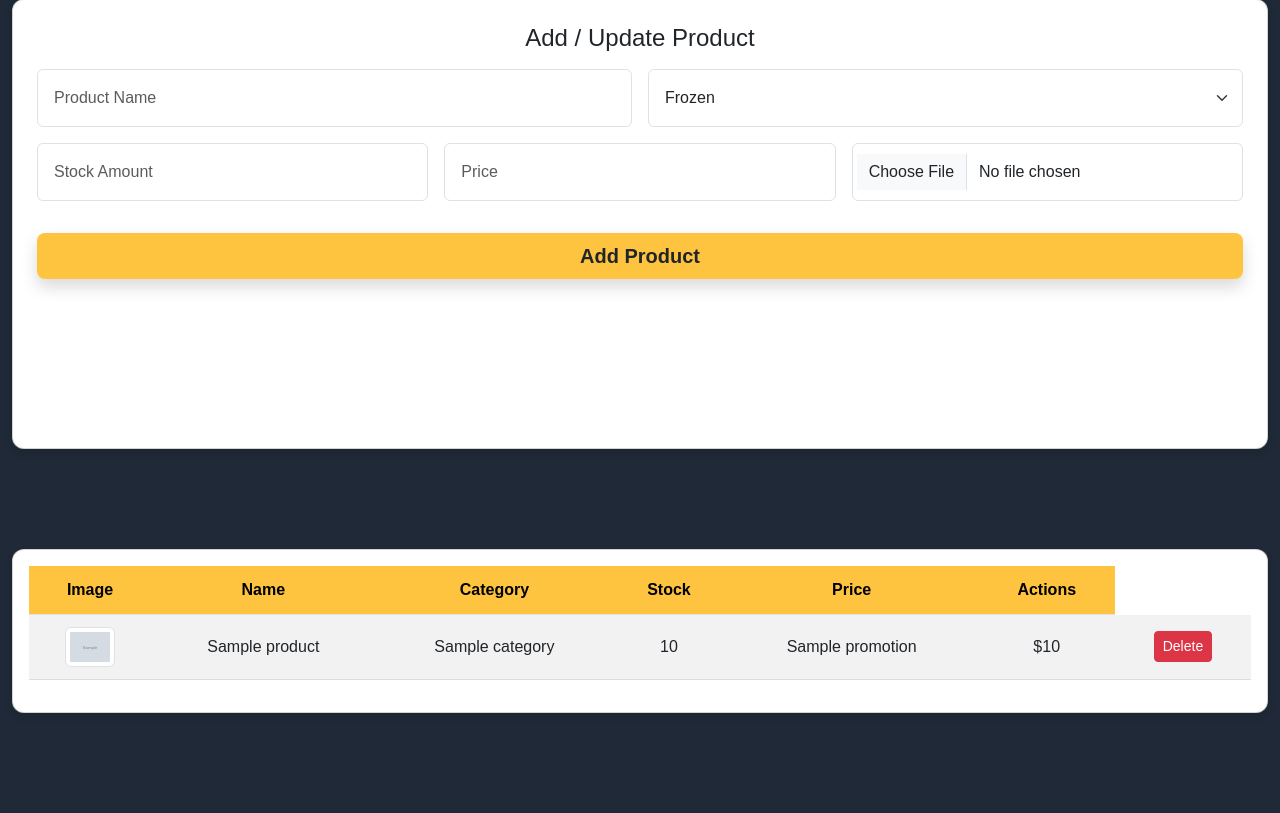
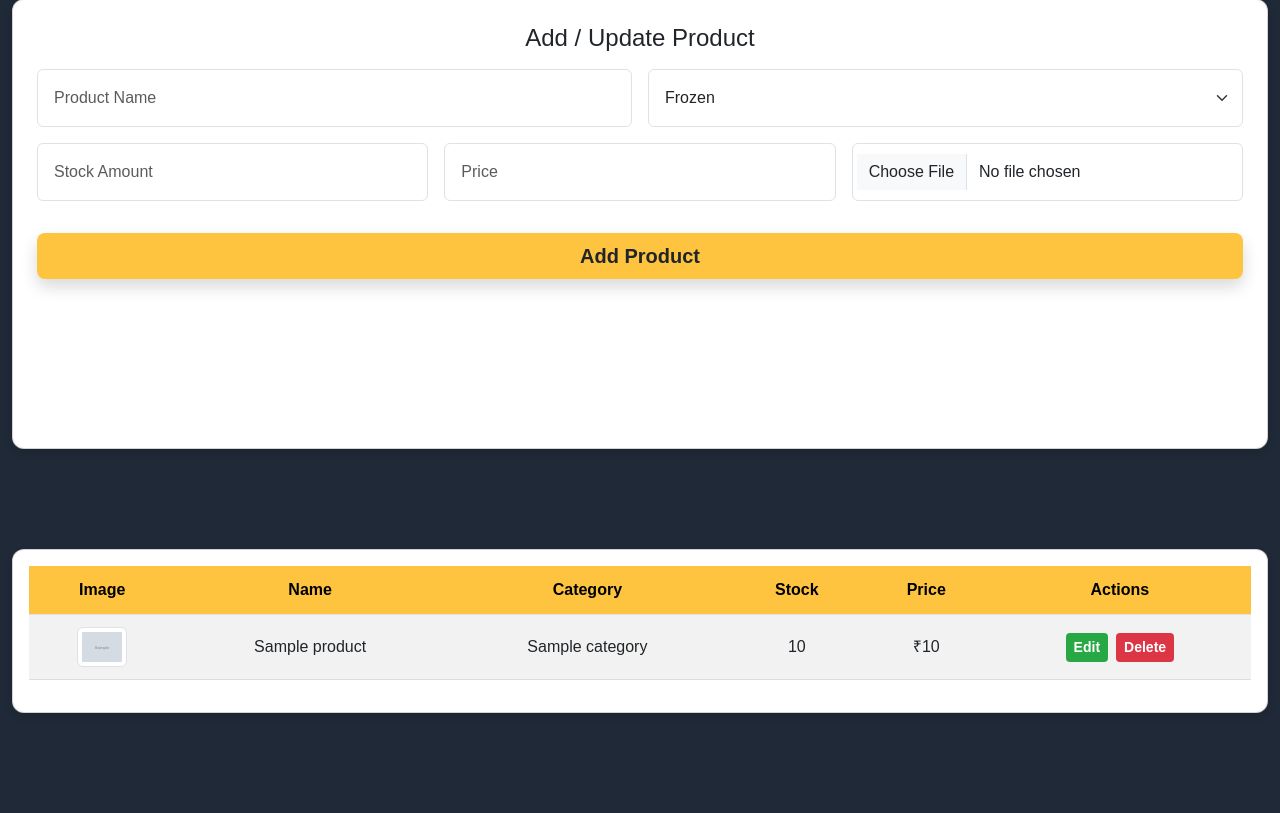
Before and after one commit to akhilsajeevan11/Smart-Supermarket-Recommendation-System, a Python web app: template templates/staff/index.html in a window 1280 px wide. Shown: the part 81-894 px from the top of the page. Run offline with Jinja, Linux system fonts and the light colour scheme; the template is opened without the code that fills it: most values are stand-ins (such as "Sample title", 1, 10 or a date in 2020); grey boxes marked "Sample" are stand-in pictures; some libraries are stand-ins or nearby versions.

Commit message:
added new function edit in staff to edit

```diff
--- a/static/staff/css/staff.css
+++ b/static/staff/css/staff.css
@@ -42,7 +42,7 @@ body {
   .table td {
     padding: 12px;
     border-bottom: 1px solid #ddd;
-
+    white-space: nowrap; /* Prevent buttons from wrapping */
   }
 
   .table tbody tr:hover {
@@ -59,6 +59,28 @@ body {
 
   .btn-custom:hover {
     background: #e0a800;
+  }
+
+  .btn-success {
+    background-color: #28a745 !important; /* Green color for Edit button */
+    border: none;
+    font-weight: 600;
+    transition: 0.3s;
+  }
+
+  .btn-success:hover {
+    background-color: #218838 !important; /* Darker green on hover */
+  }
+
+  .btn-danger {
+    background-color: #dc3545 !important; /* Red color for Delete button */
+    border: none;
+    font-weight: 600;
+    transition: 0.3s;
+  }
+
+  .btn-danger:hover {
+    background-color: #c82333 !important; /* Darker red on hover */
   }
 
   /* Image Preview */
@@ -106,3 +128,13 @@ body {
     width: auto;
     text-align: center; /* optional: center the text */
   }
+
+/* Align buttons properly under the "Actions" header */
+.table td:last-child {
+  text-align: center; /* Center align the buttons */
+}
+
+.table td:last-child .d-flex {
+  justify-content: center; /* Center the buttons horizontally */
+  gap: 8px; /* Add consistent spacing between buttons */
+}
--- a/templates/staff/index.html
+++ b/templates/staff/index.html
@@ -134,6 +134,7 @@
             >
               Add Product
             </button>
+            <input type="hidden" id="editProductId">
           </div>
         </div>
       </div>
@@ -162,12 +163,16 @@
                     <td>{{ product.name }}</td>
                     <td>{{ product.category }}</td>
                     <td>{{ product.stock }}</td>
-                    <td>{{ product.promotion if product.promotion else "-" }}</td>
-                    <td>${{ product.price }}</td>
+                    <td>₹{{ product.price }}</td>
                     <td>
-                      <button class="btn btn-danger btn-sm" onclick="deleteProduct('{{ product.product_id }}')">
-                        Delete
-                      </button>
+                      <div class="d-flex gap-2">
+                        <button class="btn btn-success btn-sm" onclick="openEditModal('{{ product.product_id }}')">
+                          Edit
+                        </button>
+                        <button class="btn btn-danger btn-sm" onclick="deleteProduct('{{ product.product_id }}')">
+                          Delete
+                        </button>
+                      </div>
                     </td>
                   </tr>
                 {% endfor %}
@@ -208,7 +213,10 @@
                   <td>${product.stock}</td>
                   <td>₹${product.price ? product.price.toFixed(2) : "0.00"}</td>
                   <td>
-                      <button class='btn btn-danger btn-sm' onclick='deleteProduct("${product.product_id}")'>Delete</button>
+                      <div class="d-flex gap-2">
+                        <button class='btn btn-success btn-sm' onclick='openEditModal("${product.product_id}")'>Edit</button>
+                        <button class='btn btn-danger btn-sm' onclick='deleteProduct("${product.product_id}")'>Delete</button>
+                      </div>
                   </td>
               </tr>`
           ).join("");
```
Also changed, not shown: static/staff/js/staff.js (+59 -0 lines), 4 other files.
